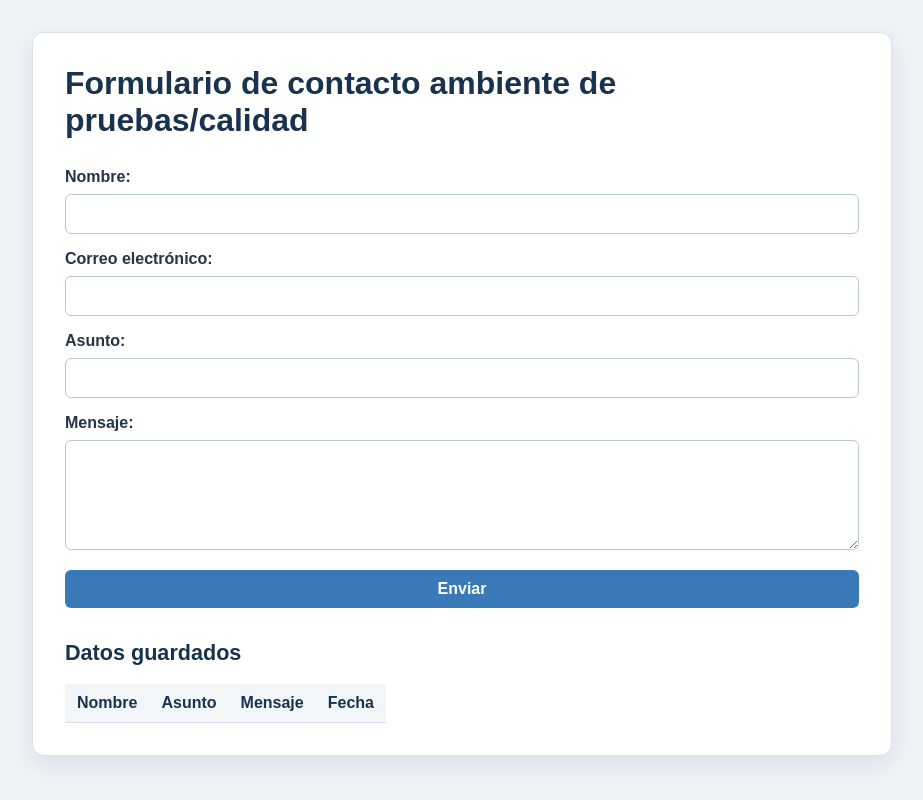
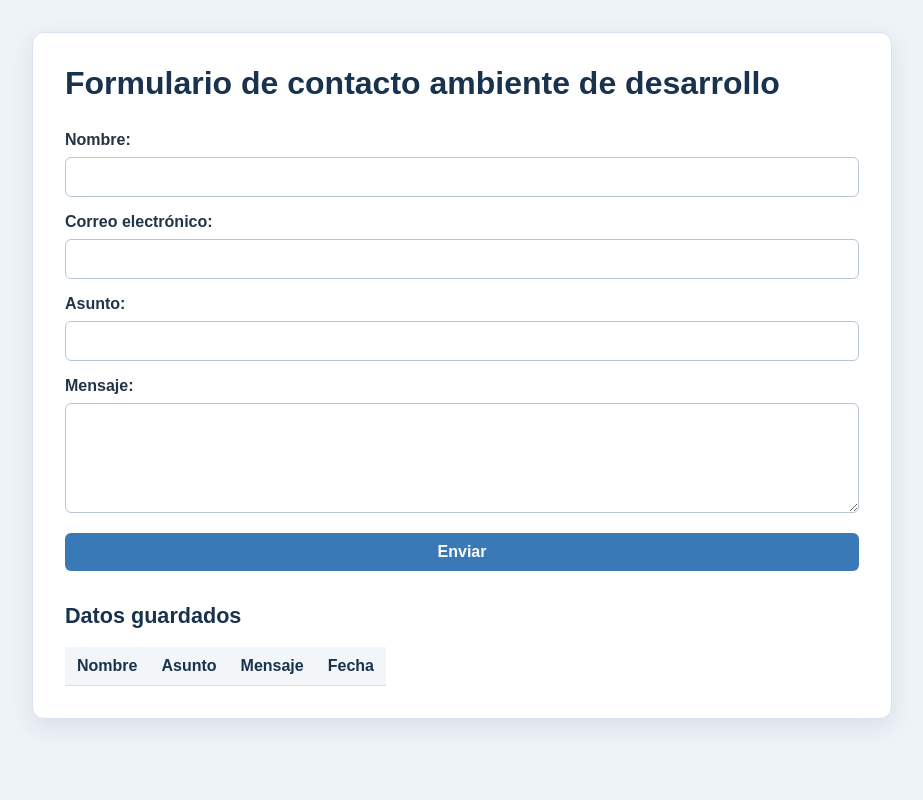
Before and after one commit to AndrielyCasallas/control-de-ambientes-prueba, a website: page index.html in a window 1280 px wide. Shown: the whole page, without its empty margins (178-1101 px from the left). Drawn offline with Linux system fonts and the light colour scheme; no server answers.

Commit message:
Label develop environment

```diff
--- a/index.html
+++ b/index.html
@@ -8,7 +8,7 @@
 </head>
 <body>
     <main>
-        <h1>Formulario de contacto ambiente de pruebas/calidad</h1>
+        <h1>Formulario de contacto ambiente de desarrollo</h1>
 
         <form id="contact-form">
             <label for="nombre">Nombre:</label>
```
